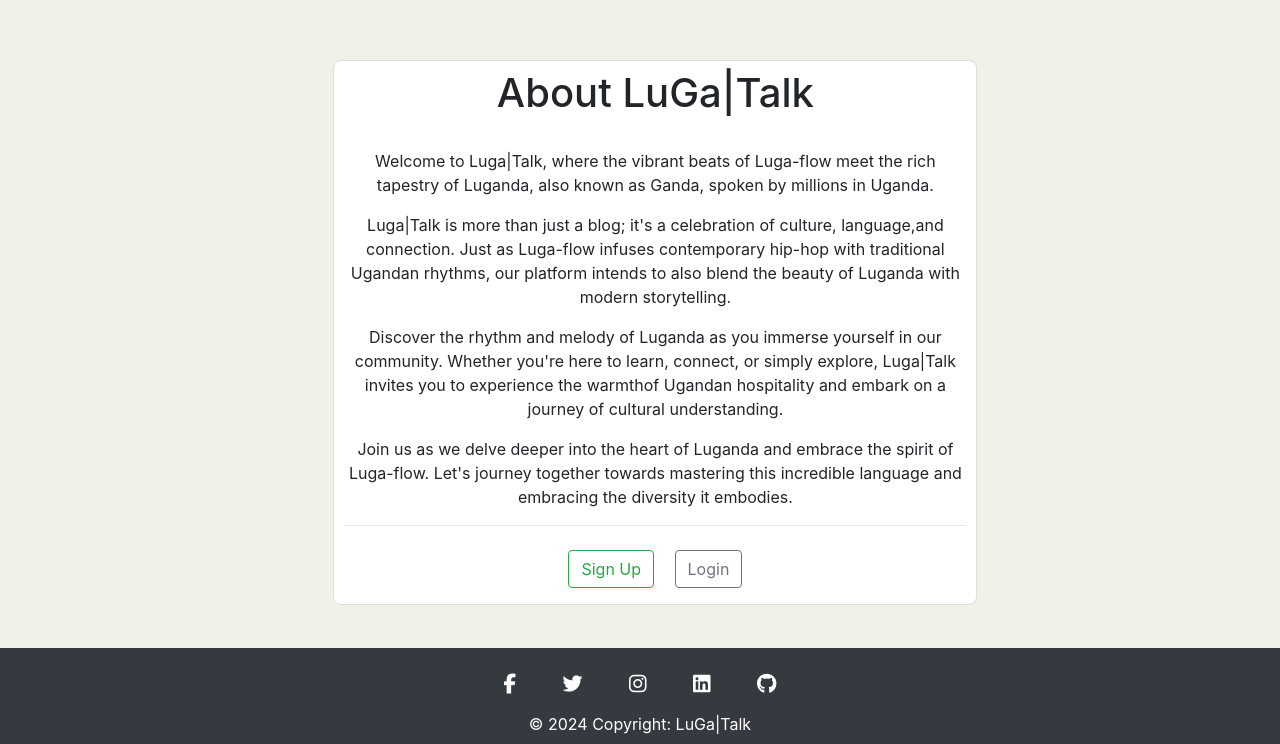
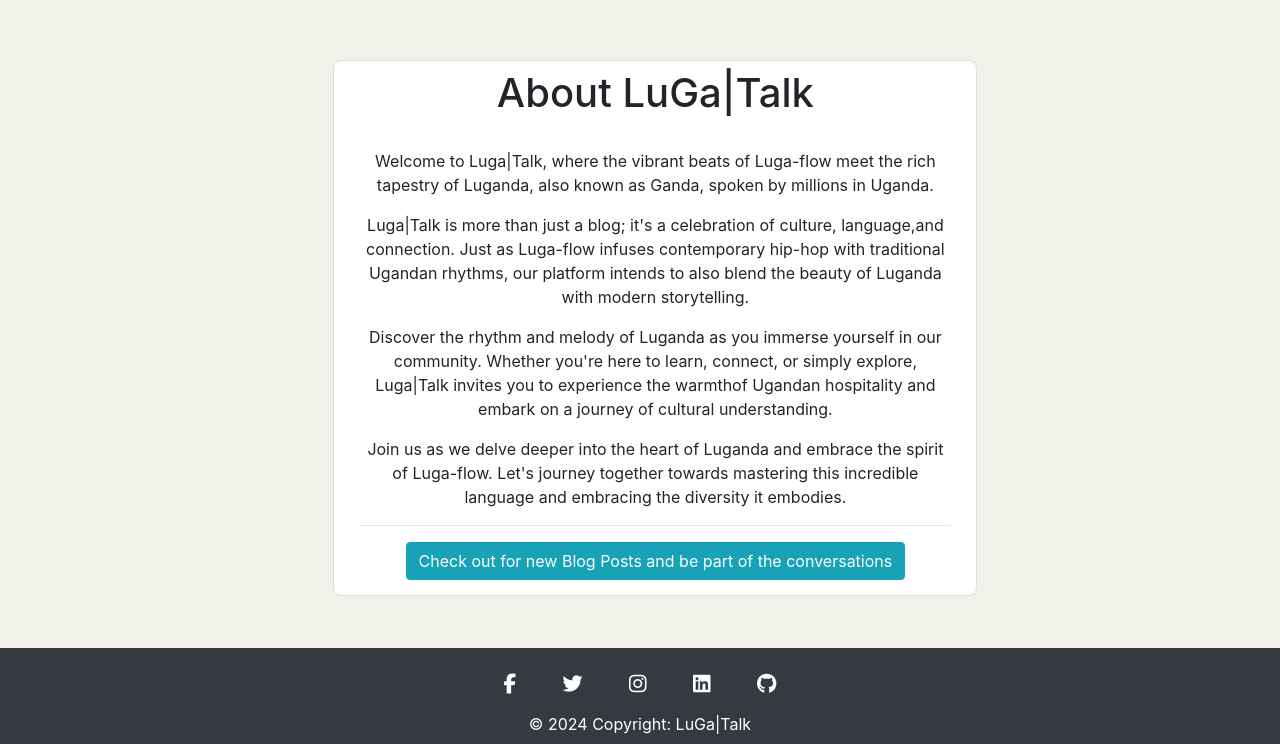
Before and after one commit to Edgarkimbugwe/luga-talk, a Django app: page /about/ in a window 1280 px wide. Shown: the part 56-800 px from the top of the page. Run offline with Django 4.2, Linux system fonts and the light colour scheme; the visitor is signed in with stand-in values (Sample User, id 1); some libraries are stand-ins or nearby versions.

Commit message:
Applied the login and sign up links after the about message when the user isn't logged in and a message to the user who is logged in

```diff
--- a/luga/templates/luga/about.html
+++ b/luga/templates/luga/about.html
@@ -34,7 +34,13 @@
         incredible language and embracing the diversity it embodies.
     </p>
     <hr class="w-70">
-    <a href="#" class="btn btn-outline-success m-2">Sign Up</a>
-    <a href="#" class="btn btn-outline-secondary m-2">Login</a>
+    {% if user.is_authenticated %}
+        <a href="{% url 'home' %}"><button type="button" class="btn btn-info">
+            Check out for new Blog Posts and be part of the conversations
+        </button></a>
+    {% else %}
+        <a href="{% url 'register' %}" class="btn btn-outline-success m-2">Sign Up</a>
+        <a href="{% url 'login' %}" class="btn btn-outline-secondary m-2">Login</a>
+    {% endif %}
 </div>
 {% endblock %}
--- a/static/css/style.css
+++ b/static/css/style.css
@@ -89,7 +89,7 @@
 .content-section-about {
     text-align: center;
     background: #ffffff;
-    padding: 8px 10px;
+    padding: 8px 25px 15px 25px;
     border: 1px solid #dddddd;
     border-radius: 8px;
     margin-bottom: 20px;
```
